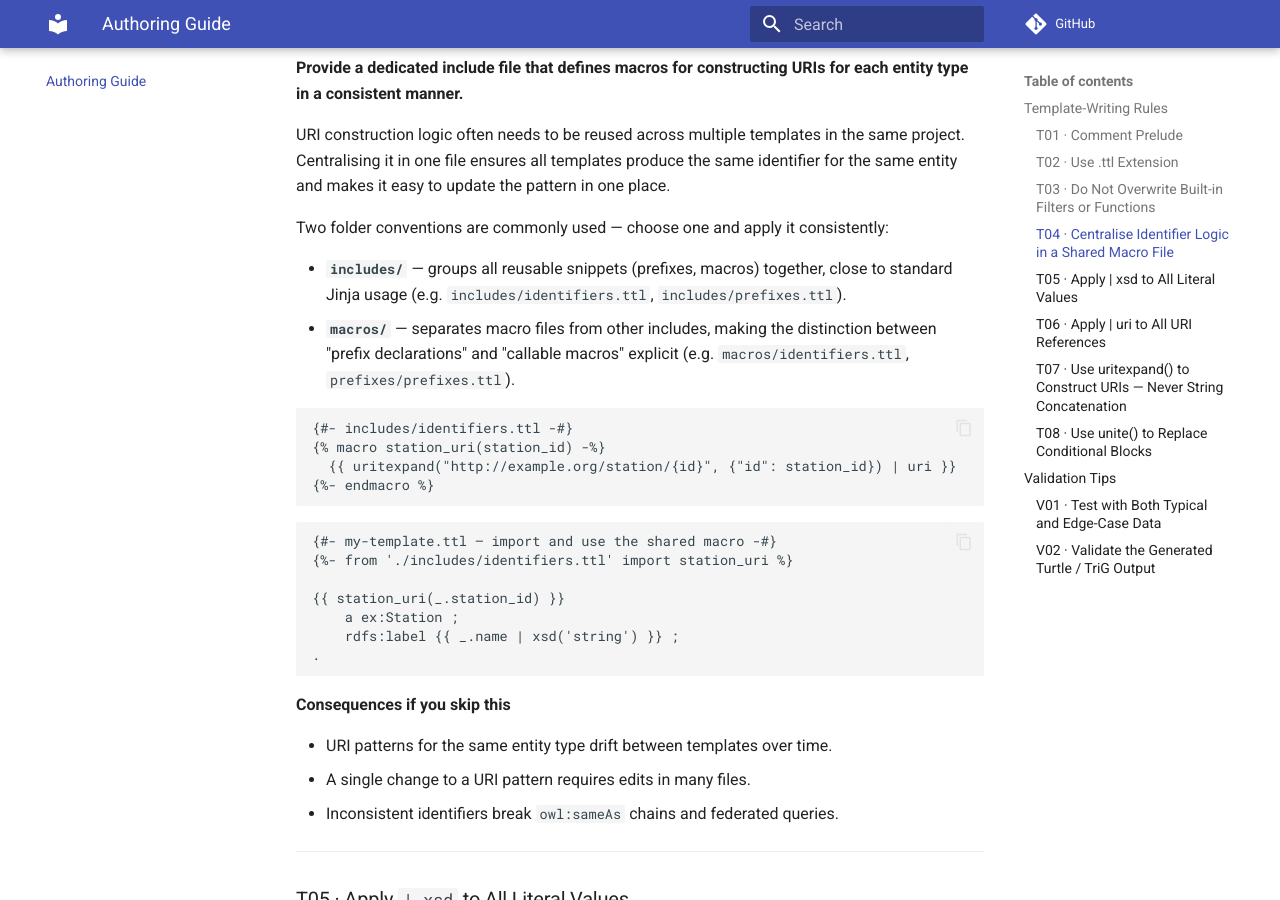
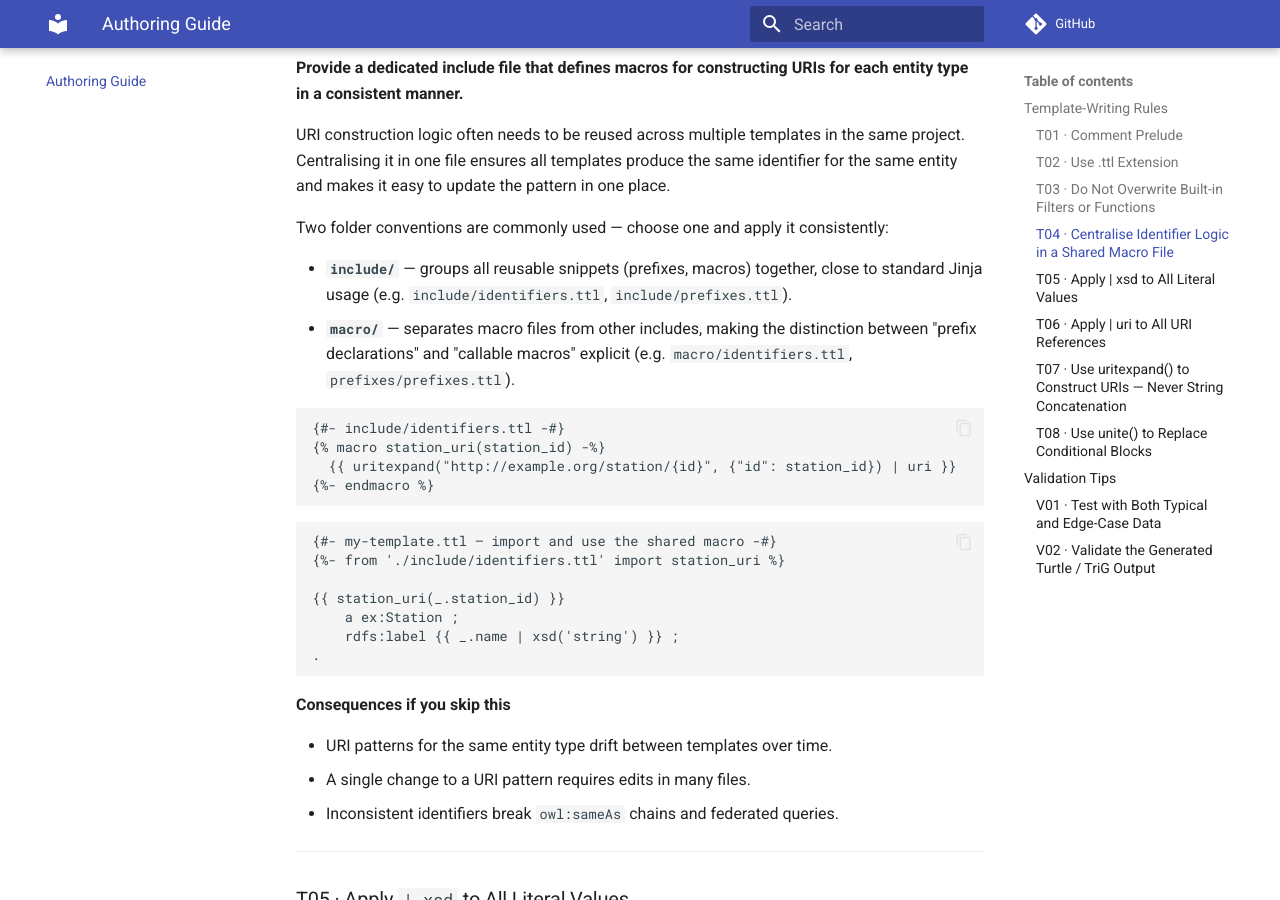
Before and after one commit to vliz-be-opsci/subyt-template-extension-specification, an MkDocs documentation site: the page built from docs/authoring.md, in a window 1280 px wide and 900 px high, scrolled down 2631 px. Built offline with MkDocs 1.6.1 and Material for MkDocs 9.7.7, drawn with Linux system fonts in a browser that asks for light colours; comment, search, counter and statistics services are not loaded.

Commit message:
T04: rename folder conventions from plural to singular (include/, macro/)
Co-authored-by: laurianvm <64254968+laurianvm@users.noreply.github.com>
Agent-Logs-Url: https://github.com/vliz-be-opsci/subyt-template-extension-specification/sessions/982d3e79-31f8-4937-b6e6-01c5f5e73071

````diff
--- a/docs/authoring.md
+++ b/docs/authoring.md
@@ -108,11 +108,11 @@ Centralising it in one file ensures all templates produce the same identifier fo
 
 Two folder conventions are commonly used — choose one and apply it consistently:
 
-- **`includes/`** — groups all reusable snippets (prefixes, macros) together, close to standard Jinja usage (e.g. `includes/identifiers.ttl`, `includes/prefixes.ttl`).
-- **`macros/`** — separates macro files from other includes, making the distinction between "prefix declarations" and "callable macros" explicit (e.g. `macros/identifiers.ttl`, `prefixes/prefixes.ttl`).
+- **`include/`** — groups all reusable snippets (prefixes, macros) together, close to standard Jinja usage (e.g. `include/identifiers.ttl`, `include/prefixes.ttl`).
+- **`macro/`** — separates macro files from other includes, making the distinction between "prefix declarations" and "callable macros" explicit (e.g. `macro/identifiers.ttl`, `prefixes/prefixes.ttl`).
 
 ```jinja
-{#- includes/identifiers.ttl -#}
+{#- include/identifiers.ttl -#}
 {% macro station_uri(station_id) -%}
   {{ uritexpand("http://example.org/station/{id}", {"id": station_id}) | uri }}
 {%- endmacro %}
@@ -120,7 +120,7 @@ Two folder conventions are commonly used — choose one and apply it consistentl
 
 ```jinja
 {#- my-template.ttl — import and use the shared macro -#}
-{%- from './includes/identifiers.ttl' import station_uri %}
+{%- from './include/identifiers.ttl' import station_uri %}
 
 {{ station_uri(_.station_id) }}
     a ex:Station ;
````
